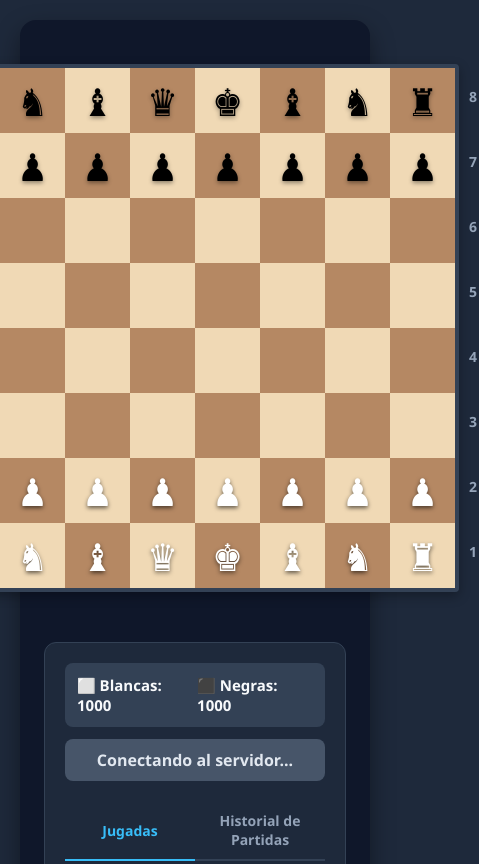
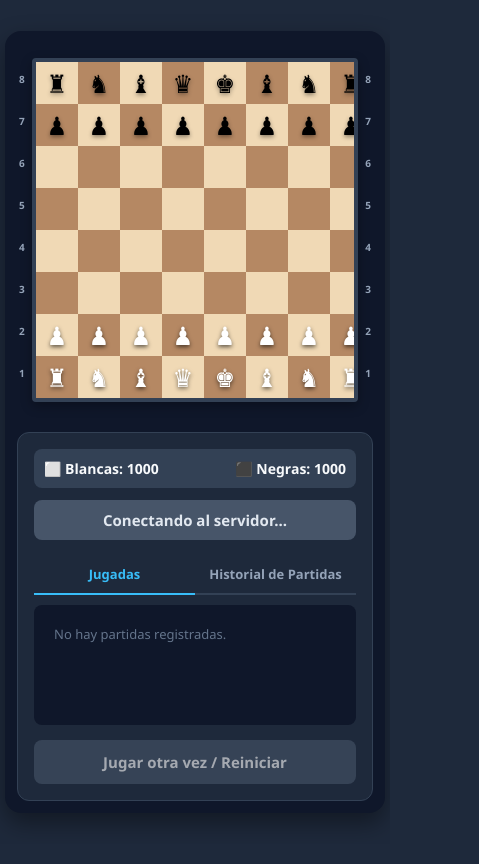
Before and after one commit to CristianDRTC/Ajedrez, a plain HTML site: page index.html in a window 390 px wide. Shown: the top 864 px of the page, 479 px wide, since content can reach past the window. Drawn offline with Linux system fonts and the light colour scheme.

Commit message:
Update index.css

```diff
--- a/index.css
+++ b/index.css
@@ -12,15 +12,15 @@ body {
     justify-content: center;
     align-items: center;
     min-height: 100vh;
-    padding: 20px;
+    padding: 10px; /* Reducido para móviles */
 }
 
 .game-container {
     display: flex;
     flex-direction: row;
-    gap: 30px;
+    gap: 20px;
     background-color: #0f172a;
-    padding: 24px;
+    padding: 20px;
     border-radius: 16px;
     box-shadow: 0 10px 25px rgba(0, 0, 0, 0.4);
     max-width: 1100px;
@@ -31,29 +31,37 @@ body {
     display: flex;
     justify-content: center;
     align-items: center;
+    flex: 1;
 }
 
 .board-wrapper {
     position: relative;
     padding: 20px;
+    max-width: 100%;
 }
 
 #chessboard {
     display: grid;
-    grid-template-columns: repeat(8, 65px);
-    grid-template-rows: repeat(8, 65px);
+    /* Usamos variables CSS para controlar el tamaño dinámicamente */
+    grid-template-columns: repeat(8, var(--square-size, 65px));
+    grid-template-rows: repeat(8, var(--square-size, 65px));
     border: 4px solid #334155;
     border-radius: 4px;
     overflow: hidden;
     box-shadow: 0 4px 12px rgba(0,0,0,0.3);
     transition: transform 0.5s ease;
+    margin: 0 auto;
+}
+
+:root {
+    --square-size: 60px; /* Tamaño por defecto para PCs medianas */
 }
 
 .square {
     display: flex;
     justify-content: center;
     align-items: center;
-    font-size: 38px;
+    font-size: calc(var(--square-size) * 0.6); /* Ajusta el tamaño de la ficha proporcionalmente */
     cursor: pointer;
     user-select: none;
     transition: background-color 0.15s ease;
@@ -71,8 +79,8 @@ body {
 }
 .square.suggested::after {
     content: '';
-    width: 16px;
-    height: 16px;
+    width: 30%;
+    height: 30%;
     background-color: rgba(0, 0, 0, 0.2);
     border-radius: 50%;
     position: absolute;
@@ -83,22 +91,22 @@ body {
     display: flex;
     flex-direction: column;
     justify-content: space-around;
-    height: 520px;
+    height: calc(var(--square-size) * 8);
     top: 20px;
-    font-size: 14px;
+    font-size: 12px;
     font-weight: bold;
     color: #94a3b8;
     transition: transform 0.5s ease;
 }
-.board-wrapper-numbers-left { left: 2px; }
-.board-wrapper-numbers-right { right: 2px; }
+.board-wrapper-numbers-left { left: 4px; }
+.board-wrapper-numbers-right { right: 4px; }
 
 .control-panel {
-    flex: 1;
+    width: 340px; /* Ancho fijo en escritorio */
     display: flex;
     flex-direction: column;
     background-color: #1e293b;
-    padding: 20px;
+    padding: 16px;
     border-radius: 12px;
     border: 1px solid #334155;
 }
@@ -108,20 +116,20 @@ body {
     justify-content: space-between;
     font-weight: bold;
     background-color: #334155;
-    padding: 12px;
+    padding: 10px;
     border-radius: 8px;
     margin-bottom: 12px;
-    font-size: 15px;
+    font-size: 14px;
 }
 
 .status-banner {
     text-align: center;
     font-weight: bold;
-    font-size: 16px;
+    font-size: 15px;
     padding: 10px;
     background-color: #475569;
     border-radius: 8px;
-    margin-bottom: 20px;
+    margin-bottom: 15px;
     color: #e2e8f0;
 }
 
@@ -137,7 +145,7 @@ body {
     border: none;
     color: #94a3b8;
     padding: 10px;
-    font-size: 14px;
+    font-size: 13px;
     font-weight: bold;
     cursor: pointer;
     transition: color 0.2s;
@@ -151,30 +159,27 @@ body {
 
 .tab-content {
     flex: 1;
-    min-height: 220px;
-    max-height: 250px;
+    min-height: 150px;
+    max-height: 200px;
     overflow-y: auto;
     background-color: #0f172a;
     border-radius: 8px;
-    padding: 12px;
-    margin-bottom: 20px;
+    padding: 10px;
+    margin-bottom: 15px;
 }
-
-.tab-pane { display: none; }
-.tab-pane.active { display: block; }
 
 .log-list {
     display: flex;
     flex-direction: column;
     gap: 6px;
-    font-size: 14px;
+    font-size: 13px;
     color: #cbd5e1;
 }
 
 .move-row {
     display: grid;
-    grid-template-columns: 40px 1fr 1fr;
-    padding: 4px 8px;
+    grid-template-columns: 35px 1fr 1fr;
+    padding: 4px 6px;
     border-bottom: 1px solid #1e293b;
 }
 
@@ -183,7 +188,7 @@ body {
 .history-item {
     padding: 6px 8px;
     border-bottom: 1px solid #334155;
-    font-size: 13px;
+    font-size: 12px;
     line-height: 1.4;
 }
 
@@ -191,8 +196,8 @@ body {
     background-color: #0284c7;
     color: white;
     border: none;
-    padding: 14px;
-    font-size: 16px;
+    padding: 12px;
+    font-size: 15px;
     font-weight: bold;
     border-radius: 8px;
     cursor: pointer;
@@ -202,7 +207,65 @@ body {
 .btn-primary:hover:not(:disabled) { background-color: #0369a1; }
 .btn-primary:disabled { background-color: #475569; cursor: not-allowed; opacity: 0.6; }
 
-@media (max-width: 850px) {
-    .game-container { flex-direction: column; align-items: center; }
-    .control-panel { width: 100%; max-width: 520px; }
+/* ==========================================================================
+   MÓVILES Y TABLETS (MEDIA QUERIES)
+   ========================================================================== */
+
+/* Computadoras pequeñas o tablets de lado */
+@media (max-width: 950px) {
+    :root {
+        --square-size: 50px;
+    }
 }
+
+/* Celulares (Cambio de diseño de horizontal a vertical) */
+@media (max-width: 768px) {
+    body {
+        padding: 5px;
+    }
+
+    .game-container {
+        flex-direction: column; /* Tablero arriba, controles abajo */
+        padding: 12px;
+        gap: 15px;
+    }
+
+    :root {
+        /* Encoge las casillas a 42px para que quepan holgadamente en pantallas de 360px de ancho */
+        --square-size: 42px;
+    }
+
+    .board-wrapper {
+        padding: 15px; /* Reducimos margen para ganar espacio */
+    }
+
+    .board-wrapper-numbers-left, .board-wrapper-numbers-right {
+        font-size: 10px;
+        top: 15px;
+    }
+    .board-wrapper-numbers-left { left: 2px; }
+    .board-wrapper-numbers-right { right: 2px; }
+
+    .control-panel {
+        width: 100%; /* Toma todo el ancho disponible del celular */
+        max-width: 100%;
+    }
+
+    .tab-content {
+        min-height: 120px;
+        max-height: 150px; /* Acortamos el panel para no obligar a hacer tanto scroll general */
+    }
+}
+
+/* Celulares muy pequeños (Pantallas viejas o angostas) */
+@media (max-width: 380px) {
+    :root {
+        --square-size: 36px;
+    }
+    .board-wrapper {
+        padding: 10px;
+    }
+    .board-wrapper-numbers-left, .board-wrapper-numbers-right {
+        display: none; /* Escondemos los números laterales para priorizar el espacio del tablero */
+    }
+}
```
